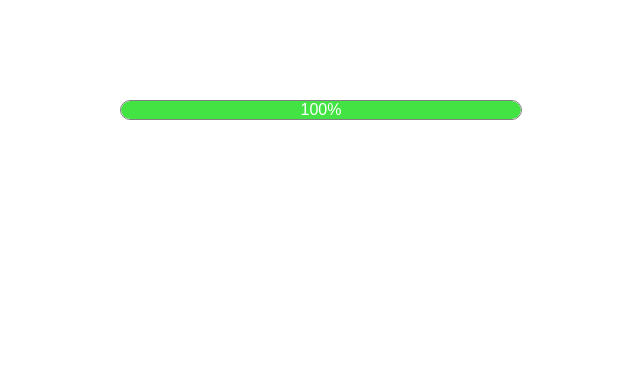
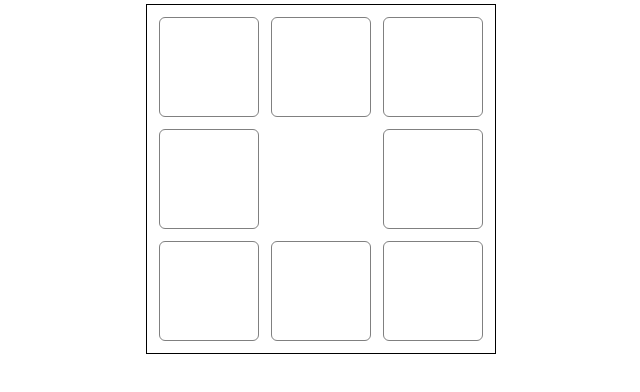
Before and after one commit to rshelar21/react-machine-coding, a React (Vite) app: page / in a window 1280 px wide. Shown: the top 392 px of the page, without its empty margins (319-959 px from the left). Built offline with nearby package versions, Linux system fonts and the light colour scheme.

Commit message:
feat: grid lights

```diff
--- a/src/App.tsx
+++ b/src/App.tsx
@@ -1,7 +1,8 @@
 // import { FileExplorer } from "./components";
 // import { HomePagination } from "./components";
 // import { PasswordGenerator, ProgressBar } from "./components";
-import { ProgressBar } from "./components";
+// import { ProgressBar } from "./components";
+import { GridLight } from "./components";
 
 function App() {
   return (
@@ -13,7 +14,8 @@ function App() {
       {/* <FileExplorer /> */}
       {/* <HomePagination /> */}
       {/* <PasswordGenerator /> */}
-      <ProgressBar />
+      {/* <ProgressBar /> */}
+      <GridLight />
     </div>
   );
 }
--- /dev/null
+++ b/src/components/grid-lights/components/Cells.tsx
@@ -0,0 +1,22 @@
+interface Props {
+  index: number;
+  cell: number;
+  isActive: boolean;
+  onSetActive: (index: number) => void;
+}
+
+export const Cells = ({ index, cell, onSetActive, isActive }: Props) => {
+  return (
+    <button
+      onClick={() => onSetActive(index)}
+      className={
+        cell === 0
+          ? "grid__cell--hidden"
+          : isActive
+          ? "grid__cell grid__cell--active"
+          : "grid__cell"
+      }
+      disabled={isActive}
+    />
+  );
+};
--- /dev/null
+++ b/src/components/grid-lights/components/GridLight.tsx
@@ -0,0 +1,58 @@
+import { useEffect, useState } from "react";
+import { Cells } from "./Cells";
+import "../style.css";
+
+const config = [
+  [1, 1, 1],
+  [1, 0, 1],
+  [1, 1, 1],
+];
+
+export const GridLight = () => {
+  const [activeCell, setActiveCells] = useState<number[]>([]);
+  const [isComplete, setIsComplete] = useState(false);
+
+  useEffect(() => {
+    let timer: any;
+    if (isComplete) {
+      timer = setInterval(() => {
+        const newcells = [...activeCell];
+        newcells.pop();
+        setActiveCells(newcells);
+        if (!newcells.length) {
+          setIsComplete(false);
+        }
+      }, 500);
+    }
+
+    return () => {
+      clearInterval(timer);
+    };
+  }, [activeCell, isComplete]);
+
+  const handleSetActive = (idx: number) => {
+    const newBasket = [...activeCell];
+    newBasket.push(idx);
+
+    setActiveCells((prev) => {
+      return [...prev, idx];
+    });
+    if (newBasket.length === config.flat().length - 1) {
+      setIsComplete(true);
+    }
+  };
+
+  return (
+    <div className="grid">
+      {config.flat(1).map((cell, index) => (
+        <Cells
+          index={index}
+          key={index}
+          cell={cell}
+          onSetActive={handleSetActive}
+          isActive={activeCell.includes(index)}
+        />
+      ))}
+    </div>
+  );
+};
--- /dev/null
+++ b/src/components/grid-lights/style.css
@@ -0,0 +1,26 @@
+.grid {
+  display: grid;
+  grid-template-columns: 1fr 1fr 1fr;
+  gap: 12px;
+  border: 1px solid black;
+  padding: 12px;
+  margin: auto;
+  width: fit-content;
+  height: fit-content;
+}
+
+.grid__cell {
+  border: 1px solid gray;
+  width: 100px;
+  height: 100px;
+  cursor: pointer;
+  background: white;
+}
+
+.grid__cell--active {
+  background: green;
+}
+
+.grid__cell--hidden {
+  visibility: hidden;
+}
--- a/src/components/index.ts
+++ b/src/components/index.ts
@@ -2,3 +2,4 @@ export { FileExplorer } from "./file-explorer/components/FileExplorer";
 export { HomePagination } from "./pagination/components/HomePagination";
 export { PasswordGenerator } from "./password-generator/components/PasswordGenerator";
 export { ProgressBar } from "./progress-bar/components/ProgressBar";
+export { GridLight } from "./grid-lights/components/GridLight";
```
